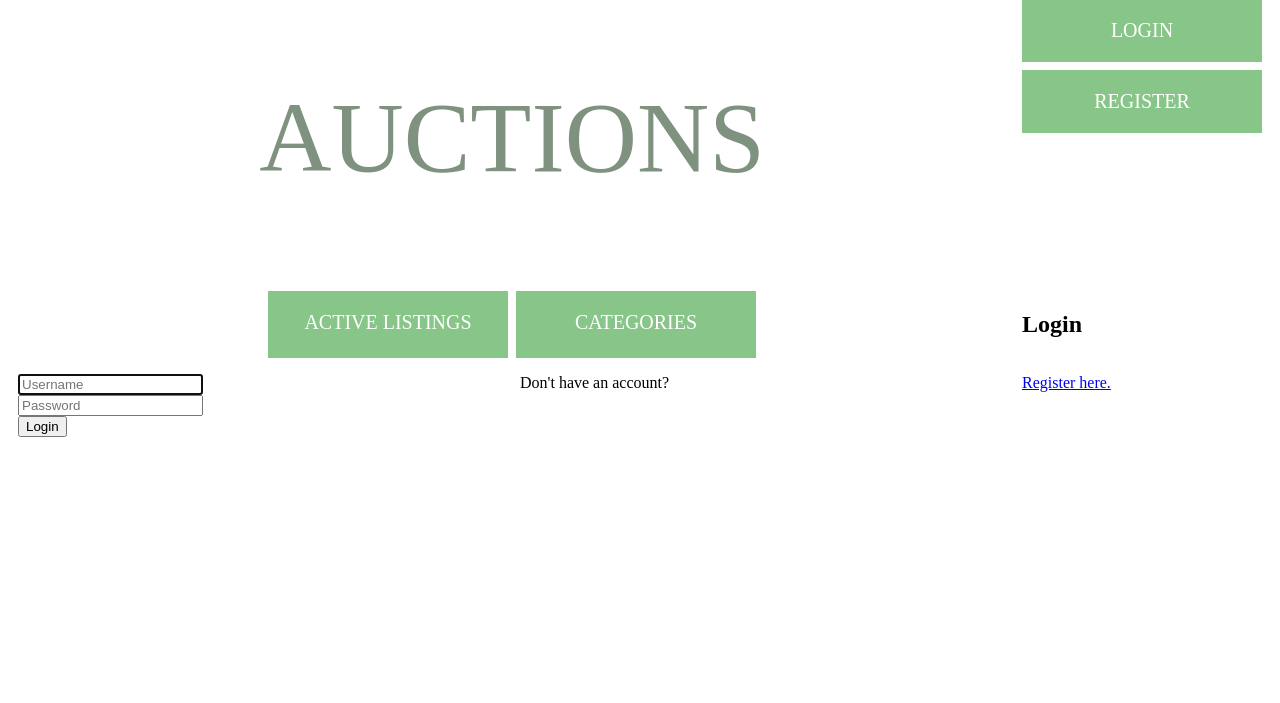
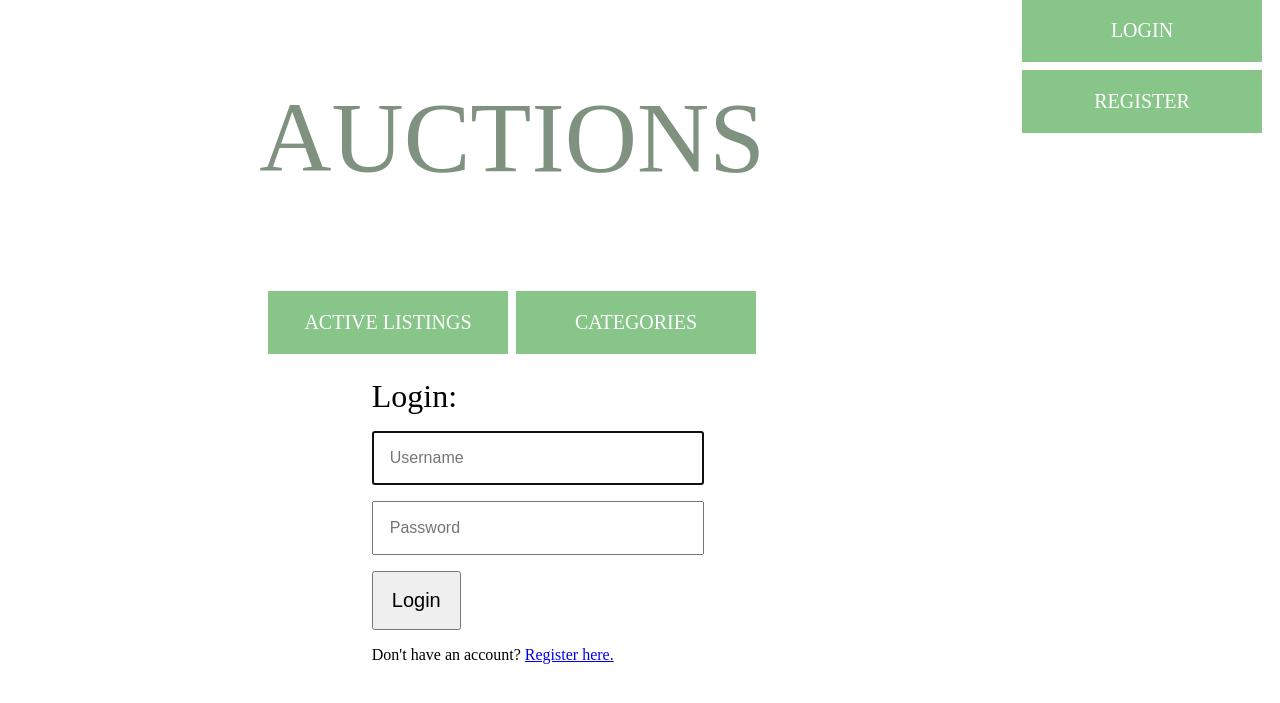
Before and after one commit to MattBookProjects/commerance, a Django app: page /login in a window 1280 px wide. Shown: the part 19-722 px from the top of the page. Run offline with Django 3.2, Linux system fonts and the light colour scheme.

Commit message:
Added login page styling

```diff
--- a/commerce/auctions/static/auctions/styles.css
+++ b/commerce/auctions/static/auctions/styles.css
@@ -313,3 +313,71 @@ body {
     font-size: 20px;
     text-decoration: none;
 }
+
+.create-listing-page-container {
+    background-color: #efefef;
+    grid-column: span 2;
+    display: flex;
+    flex-direction: column;
+    align-items: flex-start;
+    gap: 0.5rem;
+    padding: 0.5rem;
+}
+
+.create-listing-page-form-title, .create-listing-page-form-image-url, .create-listing-page-form-starting-bid,  .create-listing-page-form-button {
+    width: 15%;
+    font-size: 1rem;
+    padding: 0.5rem;
+}
+
+.create-listing-page-form-description {
+    font-size: 1rem;
+    width: 50%;
+    padding: 0.5rem;
+    aspect-ratio: 2;
+}
+
+.create-listing-page-form-category {
+    text-align: center;
+    width: 15%;
+    font-size: 1rem;
+    padding: 0.5rem;
+}
+
+.login-page-container {
+    grid-column: span 2;
+    display: flex;
+    flex-direction: column;
+    align-items: center;
+}
+
+.login-page-form {
+    width: 30%;
+    display: flex;
+    flex-direction: column;
+}
+
+
+.login-page-label {
+    font-size: 2rem;
+    margin: 0.5rem;
+}
+
+.login-page-bar {
+    min-width: 100%;
+    margin: 0.5rem;
+    padding: 1rem;
+    font-size: 1rem;
+}
+
+
+.login-page-button {
+    font-size: 1.25rem;
+    padding: 1rem;
+    margin: 0.5rem;
+    width: 30%;
+}
+
+#login-page-register-link {
+    font-size: 1rem;
+}
--- a/commerce/auctions/templates/auctions/login.html
+++ b/commerce/auctions/templates/auctions/login.html
@@ -2,23 +2,22 @@
 
 {% block body %}
 
-    <h2>Login</h2>
-
-    {% if message %}
-        <div>{{ message }}</div>
-    {% endif %}
-
-    <form action="{% url 'login' %}" method="post">
-        {% csrf_token %}
-        <div class="form-group">
-            <input autofocus class="form-control" type="text" name="username" placeholder="Username">
-        </div>
-        <div class="form-group">
-            <input class="form-control" type="password" name="password" placeholder="Password">
-        </div>
-        <input class="btn btn-primary" type="submit" value="Login">
-    </form>
-
-    Don't have an account? <a href="{% url 'register' %}">Register here.</a>
-
+  <div class="login-page-container">
+    <div class="login-page-form">
+        <div class="login-page-label">Login:</div>
+        <form action="{% url 'login' %}" method="post">
+            {% csrf_token %}
+            <div>
+                <input class="login-page-bar" autofocus type="text" name="username" placeholder="Username">
+            </div>
+            <div>
+                <input class="login-page-bar"t type="password" name="password" placeholder="Password">
+            </div>
+            <div class="login-page-button-container">
+                <input  class="login-page-button" type="submit" value="Login">
+            </div>
+        </form>
+        <div class="login-page-label" id="login-page-register-link">Don't have an account? <a href="{% url 'register' %}">Register here.</a></div>
+    </div>
+ </div>
 {% endblock %}
--- a/commerce/auctions/views.py
+++ b/commerce/auctions/views.py
@@ -10,13 +10,13 @@ import datetime
 
 
 class CreateListingForm(forms.Form):
-    title = forms.CharField(label="", widget=forms.TextInput(attrs={"placeholder": "Title"}), max_length=64)
-    description = forms.CharField(label="", widget=forms.Textarea(attrs={"placeholder": "Description"}), max_length=1024)
-    starting_bid = forms.DecimalField(label="", widget=forms.TextInput(attrs={"placeholder": "Starting bid"}), decimal_places=2, max_digits=20, min_value=0)
-    image_url = forms.URLField(label="", widget=forms.TextInput(attrs={"placeholer": "Image url (optional)"}), required=False)
+    title = forms.CharField(label="", widget=forms.TextInput(attrs={"placeholder" : "Title", "class" : "create-listing-page-form-title"}), max_length=64)
+    description = forms.CharField(label="", widget=forms.Textarea(attrs={"placeholder" : "Description",  "class" : "create-listing-page-form-description"}), max_length=1024)
+    starting_bid = forms.DecimalField(label="", widget=forms.TextInput(attrs={"placeholder": "Starting bid",  "class" : "create-listing-page-form-starting-bid"}), decimal_places=2, max_digits=20, min_value=0)
+    image_url = forms.CharField(label="", widget=forms.TextInput(attrs={"placeholder" : "Image url (optional)",  "class" : "create-listing-page-form-image-url"}), required=False)
     choices = [(category, category.category) for category in Category.objects.all()]
     choices.append((None, "None"))
-    category = forms.ChoiceField(label="", choices=choices, initial=(None, "None"), required=False)
+    category = forms.ChoiceField(label="Category (optional)", choices=choices, initial=(None, "None"), required=False, widget=forms.Select(attrs={"class" : "create-listing-page-form-category"}))
 
 class CommentForm(forms.Form):
     content = forms.CharField(label="", widget=forms.Textarea(attrs={"placeholer": "Comment here", "class": "listing-page-comment-form-input"}), max_length=1024)
@@ -26,6 +26,8 @@ class BidForm(forms.Form):
 
     def set_min_value(value):
         BidForm.bid.min_value = value
+
+
 
 
 
```
Also changed, not shown: commerce/auctions/templates/auctions/create_listing.html (+5 -5 lines), commerce/db.sqlite3.
